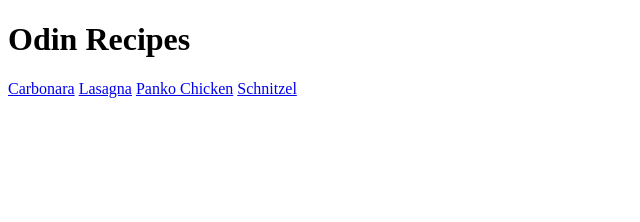
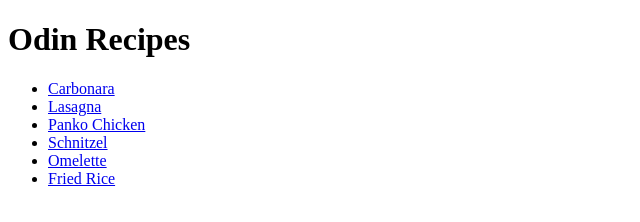
Before and after one commit to pasokon123/odin-recipes, a plain HTML site: page index.html in a window 1280 px wide. Shown: the whole page, without its empty margins (0-640 px from the left). Drawn offline with Linux system fonts and the light colour scheme.

Commit message:
Change the links on the homepage to a list

```diff
--- a/index.html
+++ b/index.html
@@ -9,10 +9,16 @@
     <body>
         <h1>Odin Recipes</h1>
 
-        <a href="recipes/carbonara.html">Carbonara</a>
-        <a href="recipes/lasagna.html">Lasagna</a>
-        <a href="recipes/panko-chicken.html">Panko Chicken</a>
-        <a href="recipes/schnitzel.html">Schnitzel</a>
+
+        <ul>
+            <li><a href="recipes/carbonara.html">Carbonara</a></li>
+            <li><a href="recipes/lasagna.html">Lasagna</a></li>
+            <li><a href="recipes/panko-chicken.html">Panko Chicken</a></li>
+            <li><a href="recipes/schnitzel.html">Schnitzel</a></li>
+            <li><a href="recipes/omelette.html">Omelette</a></li>
+            <li><a href="recipes/fried-rice.html">Fried Rice</a></li>
+        </ul>
+
 
     </body>
 </html>
```
